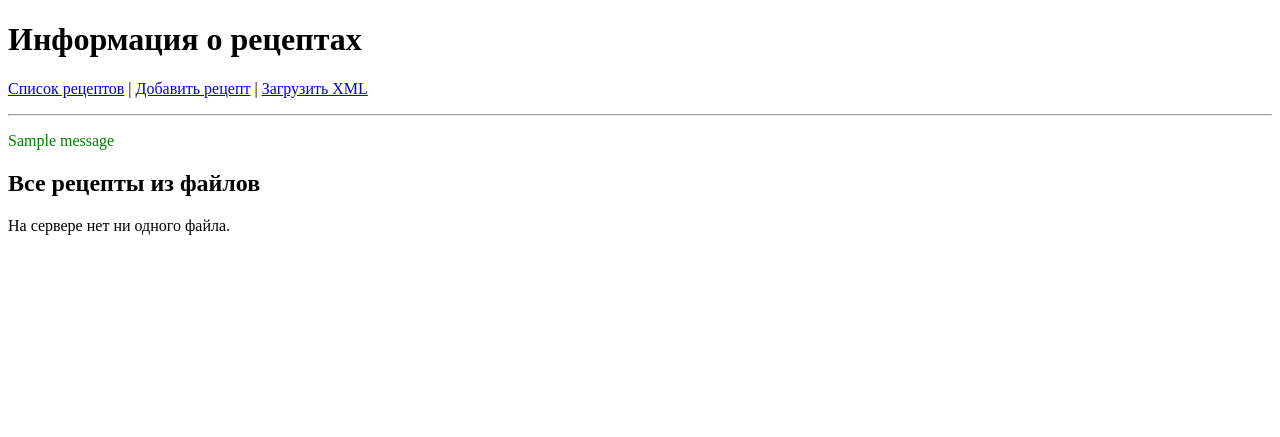
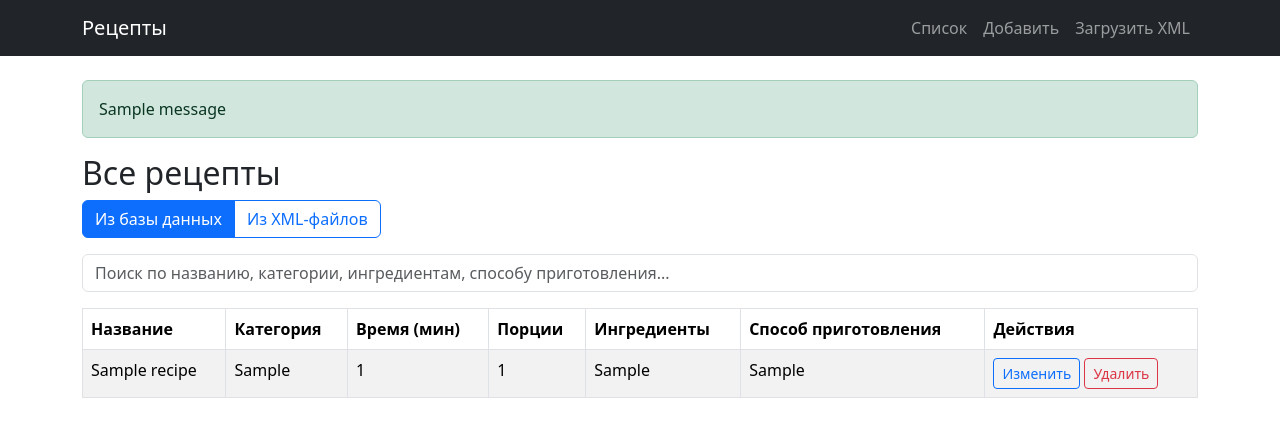
Before and after one commit to artuz1251/-222, a Django app: page / in a window 1280 px wide. Shown: the top 437 px of the page. Run offline with Django 4.2, Linux system fonts and the light colour scheme; tables that the repository leaves empty hold one stand-in row (values such as "Sample post"); one stand-in notice (Sample message) is shown.

Commit message:
Интерфейс на Bootstrap, AJAX-поиск, кнопки правки и удаления

```diff
--- /dev/null
+++ b/recipes/templates/recipes/_db_rows.html
@@ -0,0 +1,20 @@
+{% for r in recipes %}
+<tr>
+    <td>{{ r.name }}</td>
+    <td>{{ r.category }}</td>
+    <td>{{ r.cook_time }}</td>
+    <td>{{ r.servings }}</td>
+    <td>{{ r.ingredients|linebreaksbr }}</td>
+    <td>{{ r.instructions|linebreaksbr }}</td>
+    <td class="text-nowrap">
+        <a href="{% url 'edit_recipe' r.pk %}" class="btn btn-sm btn-outline-primary">Изменить</a>
+        <form method="post" action="{% url 'delete_recipe' r.pk %}" class="d-inline"
+              onsubmit="return confirm('Удалить рецепт?');">
+            {% csrf_token %}
+            <button type="submit" class="btn btn-sm btn-outline-danger">Удалить</button>
+        </form>
+    </td>
+</tr>
+{% empty %}
+<tr><td colspan="7" class="text-center text-muted">Ничего не найдено</td></tr>
+{% endfor %}
--- a/recipes/templates/recipes/add_recipe.html
+++ b/recipes/templates/recipes/add_recipe.html
@@ -4,7 +4,7 @@
     <h2>Добавить рецепт</h2>
     <form method="post">
         {% csrf_token %}
-        {{ form.as_p }}
-        <button type="submit">Сохранить в XML</button>
+        {% include 'recipes/_form.html' %}
+        <button type="submit" class="btn btn-primary">Сохранить</button>
     </form>
 {% endblock %}
--- a/recipes/templates/recipes/base.html
+++ b/recipes/templates/recipes/base.html
@@ -2,21 +2,28 @@
 <html lang="ru">
 <head>
     <meta charset="UTF-8">
+    <meta name="viewport" content="width=device-width, initial-scale=1">
     <title>Рецепты</title>
+    <link href="https://cdn.jsdelivr.net/npm/bootstrap@5.3.3/dist/css/bootstrap.min.css" rel="stylesheet">
 </head>
 <body>
-    <h1>Информация о рецептах</h1>
-    <p>
-        <a href="{% url 'recipe_list' %}">Список рецептов</a> |
-        <a href="{% url 'add_recipe' %}">Добавить рецепт</a> |
-        <a href="{% url 'upload_file' %}">Загрузить XML</a>
-    </p>
-    <hr>
+    <nav class="navbar navbar-expand navbar-dark bg-dark mb-4">
+        <div class="container">
+            <a class="navbar-brand" href="{% url 'recipe_list' %}">Рецепты</a>
+            <div class="navbar-nav">
+                <a class="nav-link" href="{% url 'recipe_list' %}">Список</a>
+                <a class="nav-link" href="{% url 'add_recipe' %}">Добавить</a>
+                <a class="nav-link" href="{% url 'upload_file' %}">Загрузить XML</a>
+            </div>
+        </div>
+    </nav>
 
-    {% for message in messages %}
-        <p style="color: {% if message.tags == 'error' %}red{% else %}green{% endif %}">{{ message }}</p>
-    {% endfor %}
+    <div class="container">
+        {% for message in messages %}
+            <div class="alert alert-{% if message.tags == 'error' %}danger{% else %}success{% endif %}">{{ message }}</div>
+        {% endfor %}
 
-    {% block content %}{% endblock %}
+        {% block content %}{% endblock %}
+    </div>
 </body>
 </html>
--- a/recipes/templates/recipes/recipe_list.html
+++ b/recipes/templates/recipes/recipe_list.html
@@ -1,20 +1,53 @@
 {% extends 'recipes/base.html' %}
 
 {% block content %}
-    <h2>Все рецепты из файлов</h2>
+    <h2>Все рецепты</h2>
 
+    <div class="btn-group mb-3">
+        <a href="?source=db" class="btn btn-outline-primary {% if source == 'db' %}active{% endif %}">Из базы данных</a>
+        <a href="?source=xml" class="btn btn-outline-primary {% if source == 'xml' %}active{% endif %}">Из XML-файлов</a>
+    </div>
+
+    {% if source == 'db' %}
+        <input type="text" id="search" class="form-control mb-3" placeholder="Поиск по названию, категории, ингредиентам, способу приготовления...">
+
+        <div class="table-responsive">
+            <table class="table table-bordered table-striped">
+                <thead>
+                    <tr>
+                        <th>Название</th><th>Категория</th><th>Время (мин)</th><th>Порции</th>
+                        <th>Ингредиенты</th><th>Способ приготовления</th><th>Действия</th>
+                    </tr>
+                </thead>
+                <tbody id="rows">
+                    {% include 'recipes/_db_rows.html' %}
+                </tbody>
+            </table>
+        </div>
+
+        <script>
+            // AJAX-поиск: при вводе запрашиваем строки таблицы с сервера
+            var input = document.getElementById('search');
+            var rows = document.getElementById('rows');
+            input.addEventListener('input', function () {
+                fetch("{% url 'search_recipes' %}?q=" + encodeURIComponent(input.value))
+                    .then(function (response) { return response.text(); })
+                    .then(function (html) { rows.innerHTML = html; });
+            });
+        </script>
+    {% else %}
         {% if not files %}
-        <p>На сервере нет ни одного файла.</p>
+            <div class="alert alert-info">На сервере нет ни одного XML-файла.</div>
         {% else %}
-        <table border="1" cellpadding="5">
+            <div class="table-responsive">
+                <table class="table table-bordered table-striped">
+                    <thead>
                         <tr>
-                <th>Название</th>
-                <th>Категория</th>
-                <th>Время (мин)</th>
-                <th>Порции</th>
-                <th>Ингредиенты</th>
-                <th>Способ приготовления</th>
+                            <th>Название</th><th>Категория</th><th>Время (мин)</th><th>Порции</th>
+                            <th>Ингредиенты</th><th>Способ приготовления</th>
                         </tr>
+                    </thead>
+                    <tbody>
                         {% for r in recipes %}
                         <tr>
                             <td>{{ r.name }}</td>
@@ -25,13 +58,16 @@
                             <td>{{ r.instructions|linebreaksbr }}</td>
                         </tr>
                         {% endfor %}
+                    </tbody>
                 </table>
+            </div>
 
             {% if errors %}
-            <h3>Файлы с ошибками:</h3>
-            <ul>
-                {% for e in errors %}<li>{{ e }}</li>{% endfor %}
-            </ul>
+                <div class="alert alert-warning">
+                    <b>Файлы с ошибками:</b>
+                    <ul class="mb-0">{% for e in errors %}<li>{{ e }}</li>{% endfor %}</ul>
+                </div>
+            {% endif %}
         {% endif %}
     {% endif %}
 {% endblock %}
--- a/recipes/templates/recipes/upload.html
+++ b/recipes/templates/recipes/upload.html
@@ -4,7 +4,7 @@
     <h2>Загрузить XML-файл</h2>
     <form method="post" enctype="multipart/form-data">
         {% csrf_token %}
-        {{ form.as_p }}
-        <button type="submit">Загрузить</button>
+        {% include 'recipes/_form.html' %}
+        <button type="submit" class="btn btn-primary">Загрузить</button>
     </form>
 {% endblock %}
```
Also changed, not shown: recipes/templates/recipes/_form.html (added, +9 -0 lines), recipes/templates/recipes/edit_recipe.html (added, +11 -0 lines). Lines whose indentation alone changed are shown as unchanged.
